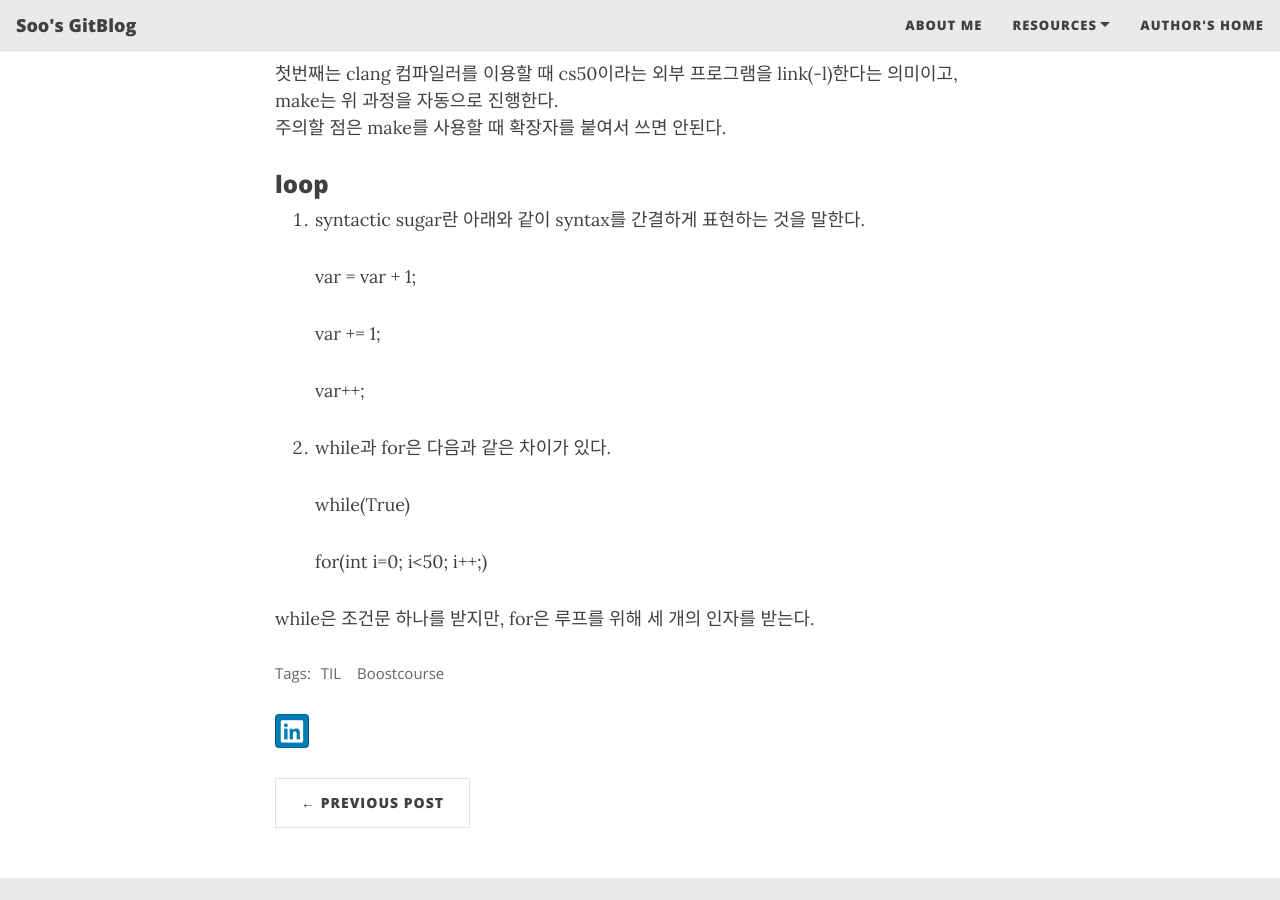
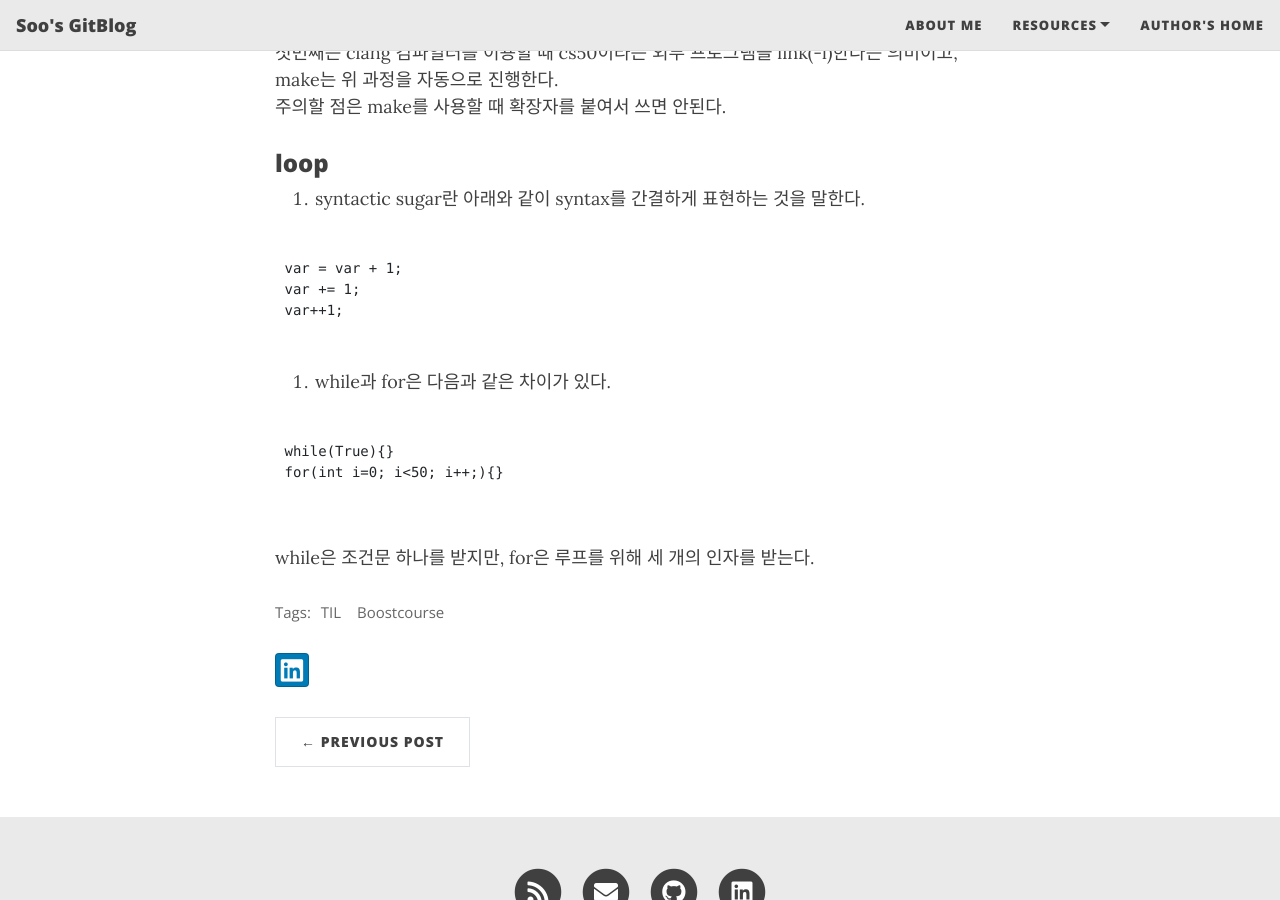
Before and after one commit to Soo-Im/Soo-Im.github.io, a Jekyll site: the page built from _posts/2021-01-14-Boostcourse-2.md, in a window 1280 px wide and 900 px high, scrolled down 726 px. Built offline with Jekyll 4.4.1, drawn with Linux system fonts in a browser that asks for light colours; nearby versions of some CDN libraries.

Commit message:
Update 2021-01-14-Boostcourse-2.md

```diff
--- a/_posts/2021-01-14-Boostcourse-2.md
+++ b/_posts/2021-01-14-Boostcourse-2.md
@@ -19,7 +19,6 @@ comments: true
 두 커맨드는 동일하게 작동한다.
 
     $ clang program.c -lcs50
-
     $ make program
 
 
@@ -29,16 +28,21 @@ comments: true
 ### loop
 1. syntactic sugar란 아래와 같이 syntax를 간결하게 표현하는 것을 말한다.
 
-    var = var + 1;
-
-    var += 1;
-
-    var++;
+<pre>
+<code>
+var = var + 1;
+var += 1;
+var++1;
+</code>
+</pre>
 
 2. while과 for은 다음과 같은 차이가 있다.
 
-    while(True)
-
-    for(int i=0; i<50; i++;)
+<pre>
+<code>
+while(True){}
+for(int i=0; i<50; i++;){}
+</code>
+</pre>
 
 while은 조건문 하나를 받지만, for은 루프를 위해 세 개의 인자를 받는다.
```
